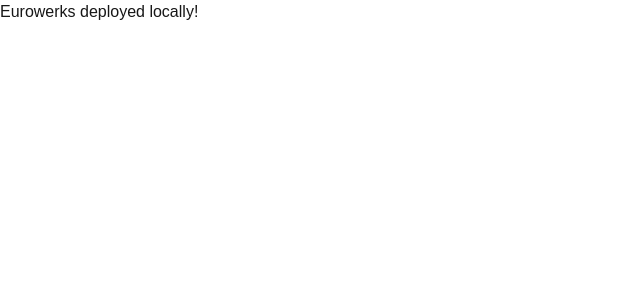
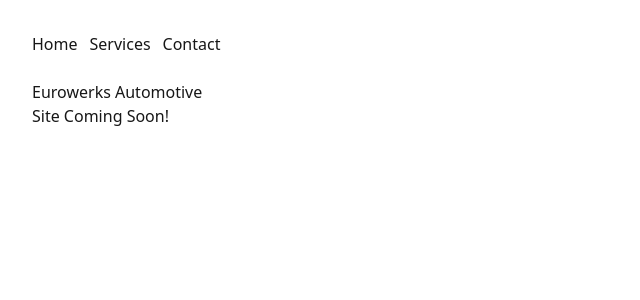
Before and after one commit to Sedy01/eurowerksauto-shop-site, a Next.js app: page / in a window 1280 px wide. Shown: the top 300 px of the page, without its empty margins (0-640 px from the left). Built offline with nearby package versions, Linux system fonts and the light colour scheme.

Commit message:
Added services and contact pages, updated home page slightly.

```diff
--- /dev/null
+++ b/app/contact/page.tsx
@@ -0,0 +1,8 @@
+export default function ContactPage() {
+    return (
+        <main style={{ padding: 32, fontFamily: "system-ui"}}>
+            <h1>Contact</h1>
+            <p>Coming Soon!</p>
+        </main>
+    );
+}
--- a/app/page.tsx
+++ b/app/page.tsx
@@ -1,3 +1,14 @@
 export default function Home() {
-  return <h1> Eurowerks deployed locally! </h1>
+  return (
+    <main style={{ padding: 32, fontFamily: "system-ui" }}>
+      <nav style={{ display: "flex", gap: 12, marginBottom: 24 }}>
+        <a href="/">Home</a>
+        <a href="/services">Services</a>
+        <a href="/contact">Contact</a>
+      </nav>
+
+      <h1>Eurowerks Automotive</h1>
+      <p>Site Coming Soon!</p>
+    </main>
+  );
 }
--- /dev/null
+++ b/app/services/page.tsx
@@ -0,0 +1,8 @@
+export default function ServicesPage() {
+    return (
+        <main style={{ padding: 32, fontFamily: "system-ui"}}>
+            <h1>Services</h1>
+            <p>Coming Soon!</p>
+        </main>
+    );
+}
```
